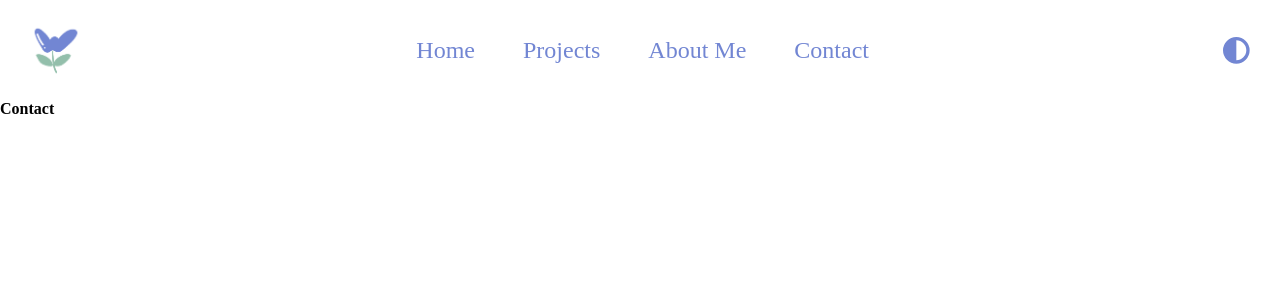
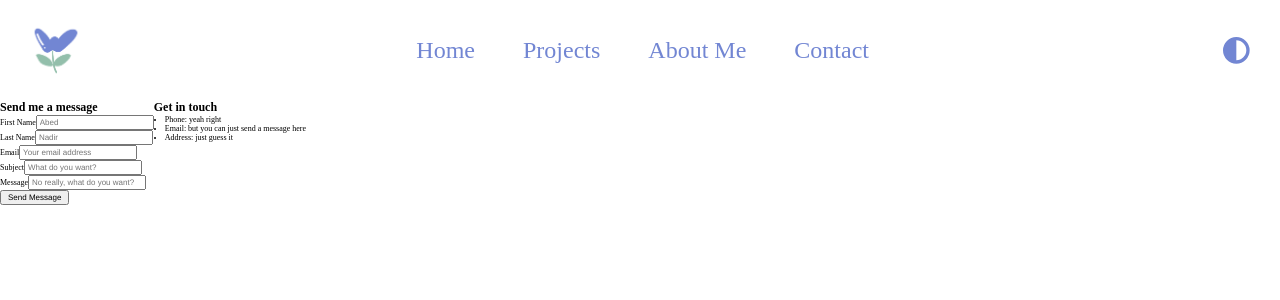
Before and after one commit to blsmxiu47/portfolio, a React (Vite) app: page /contact in a window 1280 px wide. Shown: the top 300 px of the page. Built offline with nearby package versions, Linux system fonts and the light colour scheme.

Commit message:
set up firebase modular SDK for receiving messages via contact form

```diff
--- a/package.json
+++ b/package.json
@@ -15,6 +15,7 @@
     "@fortawesome/free-regular-svg-icons": "^6.4.2",
     "@fortawesome/free-solid-svg-icons": "^6.4.2",
     "@fortawesome/react-fontawesome": "^0.2.0",
+    "@types/firebase": "^3.2.1",
     "react": "^18.2.0",
     "react-dom": "^18.2.0",
     "react-router-dom": "^6.15.0"
@@ -28,6 +29,7 @@
     "eslint": "^8.45.0",
     "eslint-plugin-react-hooks": "^4.6.0",
     "eslint-plugin-react-refresh": "^0.4.3",
+    "firebase": "^10.3.0",
     "sass": "^1.66.1",
     "typescript": "^5.0.2",
     "vite": "^4.4.5"
--- a/src/App.tsx
+++ b/src/App.tsx
@@ -1,4 +1,3 @@
-import { useState } from 'react'
 import './App.scss'
 import { Routes, Route } from 'react-router-dom'
 import Layout from './components/Layout'
@@ -10,7 +9,6 @@ import Contact from './components/Contact'
 function App() {
 
   return (
-    <>
     <Routes>
       <Route path="/" element={<Layout />}>
         <Route index element={<Home />} />
@@ -19,7 +17,6 @@ function App() {
         <Route path="contact" element={<Contact />} />
       </Route>
     </Routes>
-    </>
   )
 }
 
--- /dev/null
+++ b/src/components/Contact/ContactInfo/index.tsx
@@ -0,0 +1,12 @@
+const ContactInfo = () => {
+    return (
+        <div>
+            <h2>Get in touch</h2>
+            <li>Phone: yeah right</li>
+            <li>Email: but you can just send a message here</li>
+            <li>Address: just guess it</li>
+        </div>
+    )
+}
+
+export default ContactInfo;
--- a/src/components/Contact/index.scss
+++ b/src/components/Contact/index.scss
@@ -0,0 +1,3 @@
+.contact-page {
+    top: 40%;
+}
--- a/src/components/Contact/index.tsx
+++ b/src/components/Contact/index.tsx
@@ -1,8 +1,119 @@
+import { useState } from "react";
+import { push, set } from "firebase/database";
+import ContactInfo from "./ContactInfo";
+import { messagesRef } from "../../firebase";
+
 const Contact = () => {
+    const [state, setState] = useState({
+        first_name: "",
+        last_name: "",
+        email: "",
+        subject: "",
+        message: "",
+    });
+
+    const { first_name, last_name, email, subject, message } = state;
+
+    const handleChange = (e: React.ChangeEvent<HTMLInputElement>) => {
+        setState({
+            ...state,
+            [e.target.name]: e.target.value,
+        });
+    };
+
+    const handleSubmit = (e: React.FormEvent<HTMLFormElement>) => {
+        e.preventDefault();
+        if (!first_name || !last_name || !email || !subject || !message) {
+            alert("Please fill out all fields");
+        } else {
+            const newMessageRef = push(messagesRef);
+            set(newMessageRef, state);
+
+            alert("Message sent!");
+            setState({
+                first_name: "",
+                last_name: "",
+                email: "",
+                subject: "",
+                message: "",
+            });
+        }
+    };
+
     return (
-        <div>
-            <h1>Contact</h1>
-        </div>
+        <section className="container contact-page">
+            <div>
+                <h1>Send me a message</h1>
+                <form
+                      id="contactForm"
+                      className="contactForm"
+                      onSubmit={handleSubmit}
+                >
+                    <div className="form-group">
+                        <label htmlFor="first_name">First Name</label>
+                        <input
+                            className="form-control"
+                            type="text"
+                            name="first_name"
+                            value={first_name}
+                            placeholder="Abed"
+                            onChange={handleChange}
+                        />
+                    </div>
+                    <div className="form-group">
+                        <label htmlFor="last_name">Last Name</label>
+                        <input
+                            className="form-control"
+                            type="text"
+                            name="last_name"
+                            value={last_name}
+                            placeholder="Nadir"
+                            onChange={handleChange}
+                        />
+                    </div>
+                    <div className="form-group">
+                        <label htmlFor="email">Email</label>
+                        <input
+                            className="form-control"
+                            type="text"
+                            name="email"
+                            value={email}
+                            placeholder="Your email address"
+                            onChange={handleChange}
+                        />
+                    </div>
+                    <div className="form-group">
+                        <label htmlFor="subject">Subject</label>
+                        <input
+                            className="form-control"
+                            type="text"
+                            name="subject"
+                            value={subject}
+                            placeholder="What do you want?"
+                            onChange={handleChange}
+                        />
+                    </div>
+                    <div className="form-group">
+                        <label htmlFor="message">Message</label>
+                        <input
+                            className="form-control"
+                            type="text"
+                            name="message"
+                            value={message}
+                            placeholder="No really, what do you want?"
+                            onChange={handleChange}
+                        />
+                    </div>
+                    <div className="form-group">
+                        <input
+                            type="submit"
+                            value="Send Message"
+                        />
+                    </div>
+                </form>
+            </div>
+            <ContactInfo />
+        </section>
     )
 }
 
--- /dev/null
+++ b/src/firebase.ts
@@ -0,0 +1,16 @@
+import { initializeApp } from 'firebase/app'
+import { getDatabase, ref } from 'firebase/database'
+
+const config = {
+  apiKey: "AIzaSyC8KzsHx0ki35NTLtUN5vomerknL7tFnC4",
+  authDomain: "blsmxiu47-portfolio.firebaseapp.com",
+  projectId: "blsmxiu47-portfolio",
+  storageBucket: "blsmxiu47-portfolio.appspot.com",
+  messagingSenderId: "944337824368",
+  appId: "1:944337824368:web:6507ca0672f929f26d62b5",
+  measurementId: "G-LM4LNNDHMQ"
+}
+const app = initializeApp(config)
+const database = getDatabase(app)
+
+export const messagesRef = ref(database, "messages")
```
Also changed, not shown: 1 other file (tests, documents, lock files or other folders).
